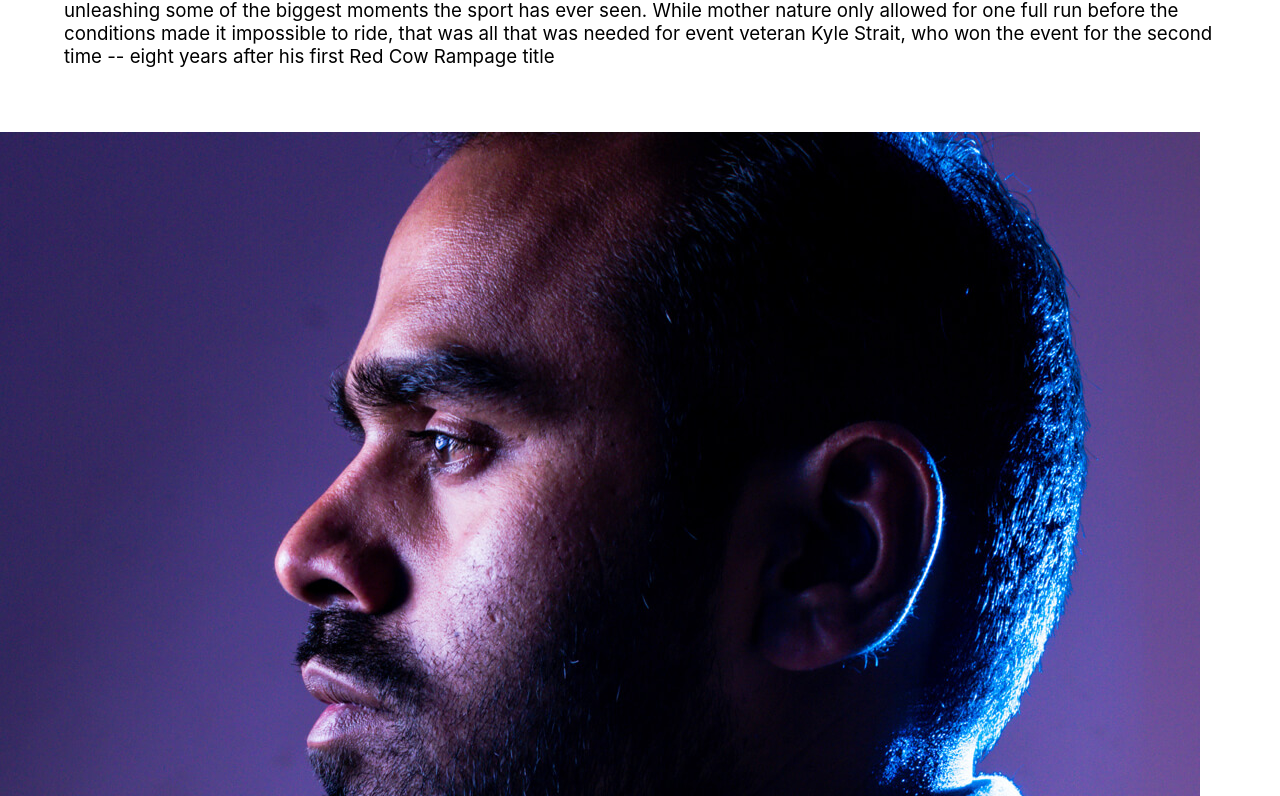
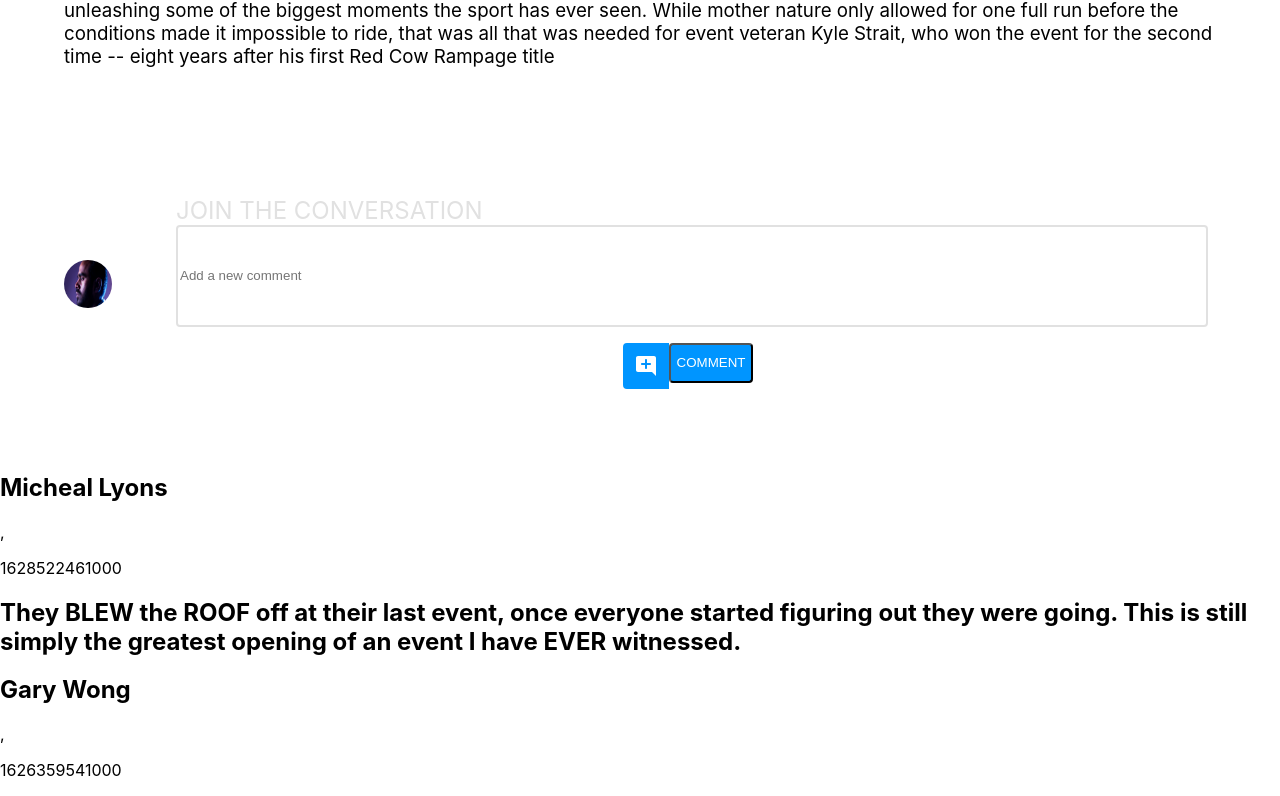
Before and after one commit to mjiang95/minnie-jiang-brainflix1, a React (Create React App) app: page / in a window 1280 px wide. Shown: the part 1324-2120 px from the top of the page. Built offline with nearby package versions, Linux system fonts and the light colour scheme.

Commit message:
Update comments in JSX

```diff
--- /dev/null
+++ b/src/components/Comments/comments.css
@@ -0,0 +1,46 @@
+.new-comments {
+  display: flex;
+  padding: 5vw;
+}
+.new-comments__label {
+  font-size: 1.5rem;
+  color: #E1E1E1;
+}
+.new-comments-input {
+  display: flex;
+  flex-direction: column;
+  width: 80vw;
+}
+.new-comments__type-area {
+  height: 6rem;
+  width: 100%;
+  border-radius: 0.25rem;
+  border: 0.15rem solid #E1E1E1;
+  margin-bottom: 1rem;
+}
+.new-comments__avatar {
+  height: 3rem;
+  width: 3rem;
+  border-radius: 1.5rem;
+  margin: 5vw 5vw 0 0;
+}
+.new-comments__button {
+  color: white;
+  background: #0095FF;
+  height: 2.5rem;
+  border-radius: #0095FF;
+  border-radius: 0.25rem;
+}
+
+.add-comments {
+  background-color: #0095FF;
+  color: white;
+  padding: 0.5rem;
+  border-top-left-radius: 0.25rem;
+  border-bottom-left-radius: 0.25rem;
+  border: solid #0095FF;
+}
+.add-comments__section {
+  display: flex;
+  justify-content: center;
+}/*# sourceMappingURL=comments.css.map */
--- a/src/components/Comments/comments.jsx
+++ b/src/components/Comments/comments.jsx
@@ -1,5 +1,6 @@
 import "./comments.scss";
 import mohanMuruge from "../../assets/Image/Images/mohanMuruge.jpg";
+import addcomments from "../../assets/Image/Icons/add_comment.svg";
 
 
 function Comments (props){
@@ -7,10 +8,13 @@ function Comments (props){
         <section className= "user-comments">
             <div className= "new-comments">
                 <img className="new-comments__avatar" src={mohanMuruge} alt="Picture of Mohan Muruge" />
-                <form action="">
+                <form className="new-comments-input" action="">
                     <label className="new-comments__label" htmlFor="comments">JOIN THE CONVERSATION</label>
                     <input className="new-comments__type-area" type="textarea" name="comments" placeholder="Add a new comment"/>
-
+                    <div className="add-comments__section">
+                    <img className="add-comments" src={addcomments} alt="Add Comments icon" />
+                    <input className="new-comments__button" type="button" value="COMMENT"/>
+                    </div>
                 </form>
             </div>
 
--- a/src/components/Comments/comments.scss
+++ b/src/components/Comments/comments.scss
@@ -0,0 +1,57 @@
+@use "../../styles/mixin" as *;
+@use "../../styles/variable" as *;
+
+.new-comments {
+    display: flex;
+    padding: 5vw;
+
+    &__label {
+        font-size: 1.5rem;
+        color: #E1E1E1;
+    }
+
+    &-input {
+        display: flex;
+        flex-direction: column;
+        width: 80vw;
+    }
+
+    &__type-area {
+        height: 6rem;
+        width: 100%;
+        border-radius: 0.25rem;
+        border: 0.15rem solid #E1E1E1;
+        margin-bottom: 1rem;
+    }
+
+    &__avatar {
+        height: 3rem;
+        width: 3rem;
+        border-radius: 1.5rem;
+        margin: 5vw 5vw 0 0;
+
+    }
+
+    &__button {
+        color:white;
+        background: $color-blue;
+        height: 2.5rem;
+        border-radius: $color-blue;
+        border-radius: 0.25rem;
+    }
+}
+
+.add-comments {
+    background-color: $color-blue;
+    color: white;
+    padding: 0.5rem;
+    border-top-left-radius: 0.25rem;
+    border-bottom-left-radius: 0.25rem;
+    border: solid $color-blue;
+
+    &__section {
+        display: flex;
+        justify-content: center;
+    }
+
+}
```
Also changed, not shown: 1 other file (tests, documents, lock files or other folders).
